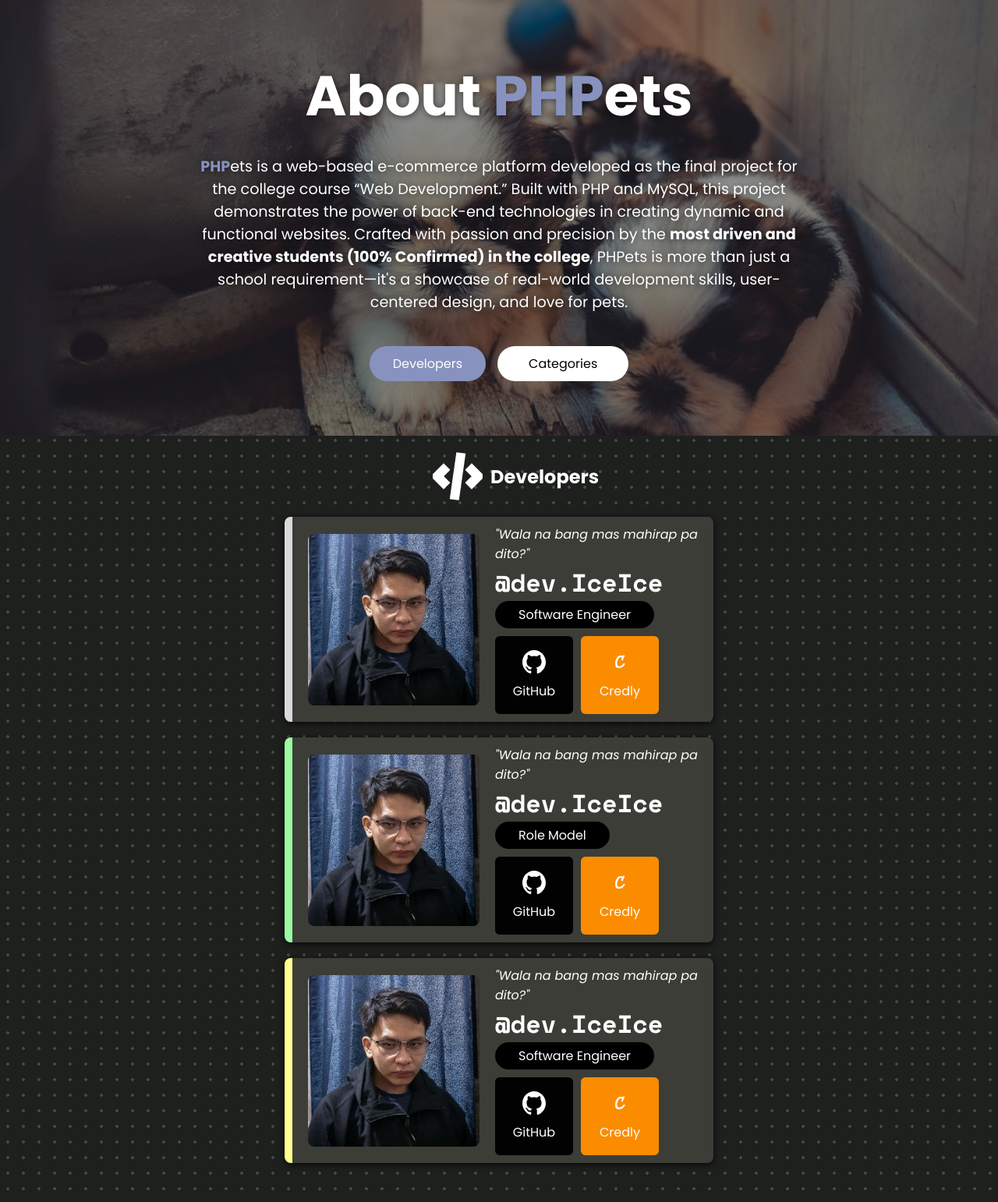
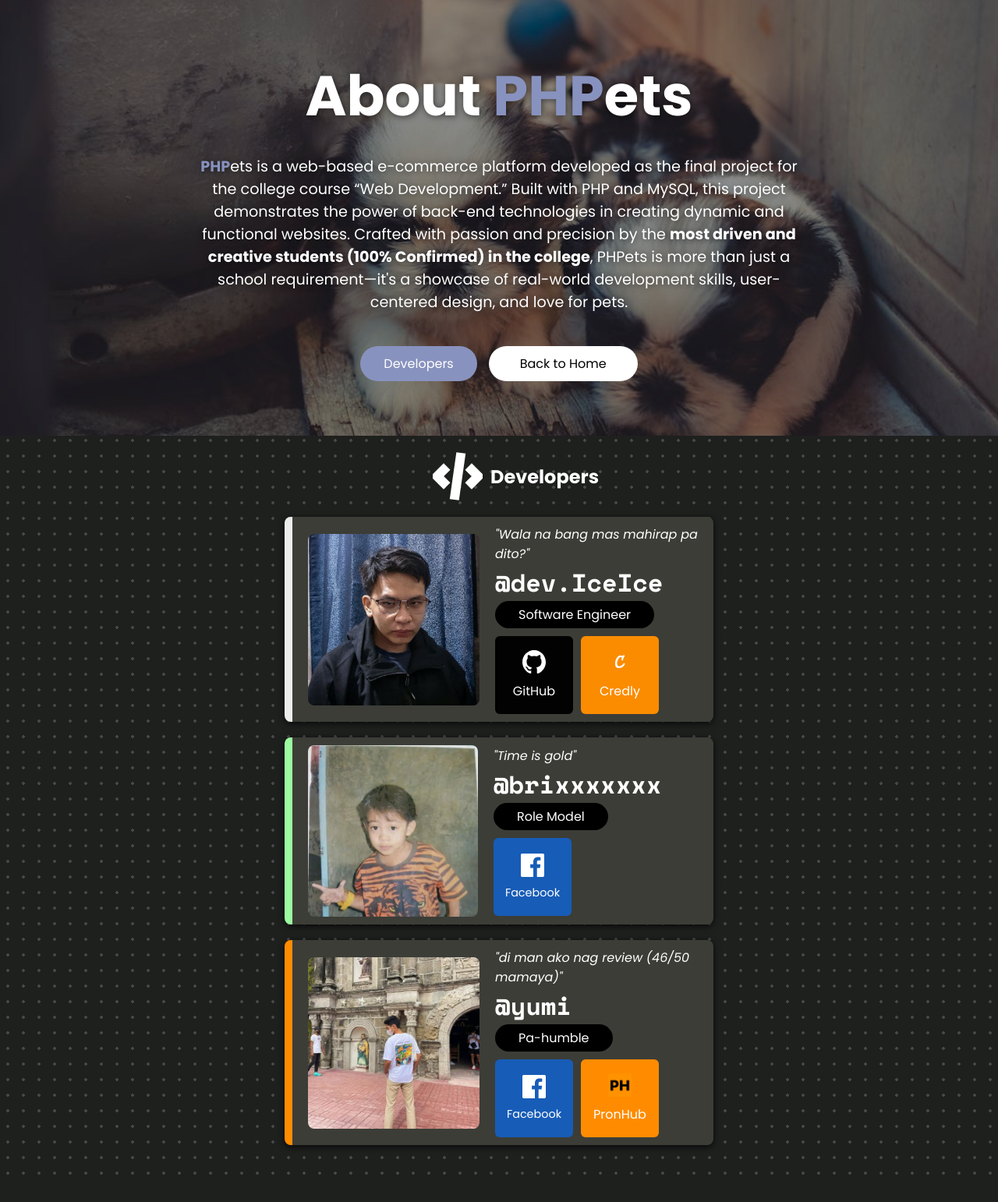
Before and after one commit to IkedaLab-Daniel/phpets_ecommerce, a PHP site: page /about.php in a window 1280 px wide. Shown: the part 65-1607 px from the top of the page at 78% size. After the commit the page ends 1572 px from the top, so only its background shows below. Run offline with PHP 8.4, Linux system fonts and the light colour scheme.

Commit message:
❄️ Updated about.php with easter egg

```diff
--- a/about.php
+++ b/about.php
@@ -24,7 +24,7 @@
 
                     <div class="hero-btn-container">
                         <a href="#developers" class="view-products">Developers</a>
-                        <span class="categories-btn">Categories</span>
+                        <a href="./index.php" class="categories-btn">Back to Home</a>
                     </div>
                 </div>
             </div>
@@ -56,45 +56,42 @@
                         </div>
                     </div>
 
-                    <!-- Daniel -->
+                    <!-- Brix -->
                     <div class="dev-card brix">
                         <div class="dev-img-container">
-                            <img src="./assets/images/ice.jpeg" alt="">
+                            <img src="./assets/images/brix.jpeg" alt="">
                         </div>
                         <div class="dev-details-container">
-                            <p class="quote">"Wala na bang mas mahirap pa dito?"</p>
-                            <p class="name">@dev.IceIce</p>
+                            <p class="quote">"Time is gold"</p>
+                            <p class="name">@brixxxxxxx</p>
                             <p class="role">Role Model</p>
                             <div class="socials-container">
-                                <a href="https://github.com/IkedaLab-Daniel" target="_blank" class="social github">
-                                    <img src="./assets/images/github.svg" >
-                                    <span>GitHub</span>
+                                <a href="https://www.facebook.com/brixandrew.ibuna" target="_blank" class="social facebook">
+                                    <img src="./assets/images/facebook.svg" >
+                                    <span>Facebook</span>
                                 </a>
-                                <a href="https://www.credly.com/users/mark-daniel-callejas" target="_blank" class="social credly">
-                                    <img src="./assets/images/credly-2.png" >
-                                    <span>Credly</span>
-                                </a>
+
                             </div>
                         </div>
                     </div>
 
-                    <!-- Daniel -->
+                    <!-- Alvin -->
                     <div class="dev-card alvin">
                         <div class="dev-img-container">
-                            <img src="./assets/images/ice.jpeg" alt="">
+                            <img src="./assets/images/alvin.jpg" alt="">
                         </div>
                         <div class="dev-details-container">
-                            <p class="quote">"Wala na bang mas mahirap pa dito?"</p>
-                            <p class="name">@dev.IceIce</p>
-                            <p class="role">Software Engineer</p>
+                            <p class="quote">"di man ako nag review (46/50 mamaya)"</p>
+                            <p class="name">@yumi</p>
+                            <p class="role">Pa-humble</p>
                             <div class="socials-container">
-                                <a href="https://github.com/IkedaLab-Daniel" target="_blank" class="social github">
-                                    <img src="./assets/images/github.svg" >
-                                    <span>GitHub</span>
+                                <a href="https://www.facebook.com/tewss15" target="_blank" class="social facebook">
+                                    <img src="./assets/images/facebook.svg" >
+                                    <span>Facebook</span>
                                 </a>
-                                <a href="https://www.credly.com/users/mark-daniel-callejas" target="_blank" class="social credly">
-                                    <img src="./assets/images/credly-2.png" >
-                                    <span>Credly</span>
+                                <a href="" target="_blank" class="social ph">
+                                    <img src="./assets/images/ph.png" >
+                                    <span>PronHub</span>
                                 </a>
                             </div>
                         </div>
--- a/assets/css/about.css
+++ b/assets/css/about.css
@@ -216,8 +216,17 @@
     background-color: #FB8C00;
 }
 
+.facebook{
+    background-color: #175cb7;
+    font-size: .9rem;
+}
+
+.ph{
+    background-color: #ff8c00;
+}
+
 .daniel{
-    border-left: 10px solid rgb(218, 218, 218);
+    border-left: 10px solid rgb(236, 236, 236);
 }
 
 .brix{
@@ -225,5 +234,5 @@
 }
 
 .alvin{
-    border-left: 10px solid rgb(255, 255, 143);
+    border-left: 10px solid #ff8c00;
 }
```
Also changed, not shown: assets/css/buyer.css (+21 -0 lines), buyer/buyer.php (+6 -1 lines), assets/images/alvin.jpg (added), assets/images/brix.jpeg (added), assets/images/default.jpg (added), assets/images/facebook.svg (added), assets/images/ph.png (added).
